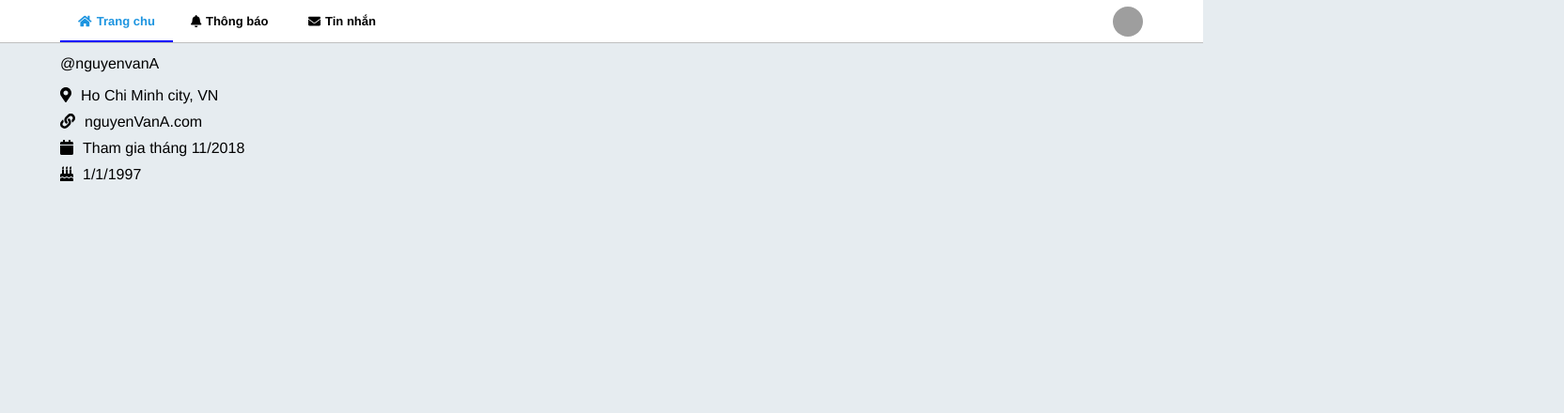
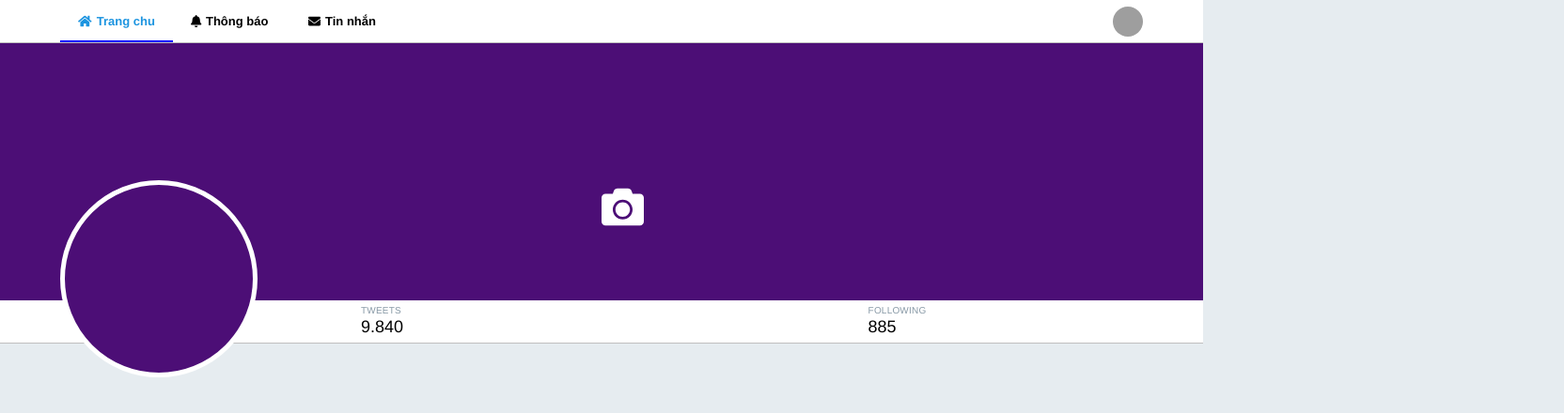
Before and after one commit to nguyenthang1597/CNM_DACK, a React (Create React App) app: page /info in a window 1280 px wide. Shown: the top 440 px of the page at 94% size, 1664 px wide, since content can reach past the window. Built offline with nearby package versions, Linux system fonts and the light colour scheme; grey boxes are pictures that could not be loaded.

Commit message:
Chỉnh sửa css phần header cho trang profile

```diff
--- a/src/Components/Header/header.css
+++ b/src/Components/Header/header.css
@@ -12,7 +12,9 @@
   height: 200px;
   position: absolute;
   left: 5%;
-  top: 30%;
+  margin-top: -174px;
+  background-color: #4c0e76;
+  border: 5px solid white;
 }
 .Arrange {
   box-sizing: border-box;
@@ -49,3 +51,22 @@ ul.Arrange {
   text-transform: uppercase;
   transition: color 0.15s ease-in-out 0s;
 }
+
+.Header {
+  position: absolute;
+  left: 0;
+}
+
+.Header-Photo {
+  background: #4c0e76;
+}
+
+.Header-Photo svg.svg-inline--fa.fa-camera.fa-w-16 {
+  margin-top: 70px;
+  width: 45px;
+  height: 45px;
+  color: white;
+  position: relative;
+  top: 40%;
+  left: 50%;
+}
--- a/src/Components/Header/index.js
+++ b/src/Components/Header/index.js
@@ -1,9 +1,13 @@
 import React from 'react'
 import './header.css'
+import { FontAwesomeIcon } from '@fortawesome/react-fontawesome'
+import { faCamera } from '@fortawesome/free-solid-svg-icons'
 const Header = (props) => {
 return (
-  <div>
-      <img style={{width:'100%', height: '300px'}} src='https://images.pexels.com/photos/255379/pexels-photo-255379.jpeg?auto=compress&cs=tinysrgb&h=350'/>
+  <div className="Header">
+      <div className="Header-Photo" style={{width:'100%', height: '320px'}} >
+        <FontAwesomeIcon icon={faCamera}/>
+      </div>
       <div className="bar">
         <ul className="Arrange" style={{marginLeft:'30%'}}>
           <li className="ArrangeSizeFit">
@@ -20,7 +24,9 @@ return (
           </li>
         </ul>
       </div>
-      <img className='big_avatar' src='https://abs.twimg.com/sticky/default_profile_images/default_profile_normal.png' alt='avatar'/>
+      <div className='big_avatar'>
+
+      </div>
   </div>
 )
 }
--- a/src/Components/Profile/index.js
+++ b/src/Components/Profile/index.js
@@ -2,10 +2,12 @@ import React from 'react'
 import { FontAwesomeIcon } from '@fortawesome/react-fontawesome'
 import { faMapMarkerAlt, faLink, faCalendar,faBirthdayCake, faImage} from '@fortawesome/free-solid-svg-icons'
 import './profile.css'
+import Header from '../Header'
 const Profile = (props) => {
   return (
    <div className="profile">
-       <h3>Nguyễn Văn A</h3>
+      <Header/>
+       {/* <h3>Nguyễn Văn A</h3>
        <p>@nguyenvanA</p>
        <div className="title">
         <FontAwesomeIcon icon={faMapMarkerAlt} style={{marginRight: 10}}/>
@@ -22,7 +24,7 @@ const Profile = (props) => {
         <div className="title">
         <FontAwesomeIcon icon={faBirthdayCake} style={{marginRight: 10}}/>
         1/1/1997
-        </div>
+        </div> */}
    </div>
   )
 }
```
